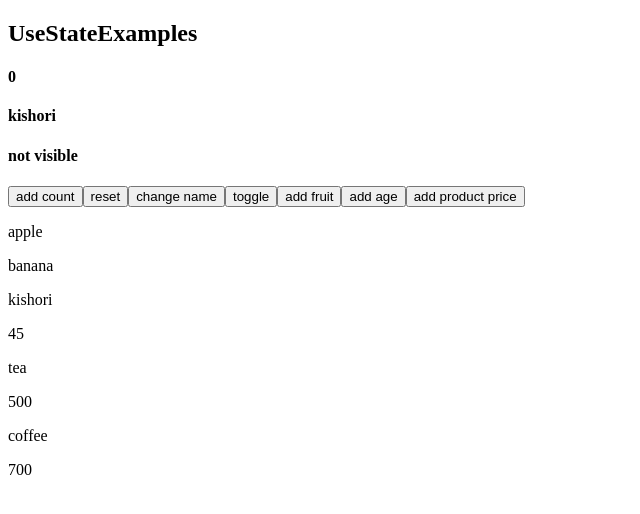
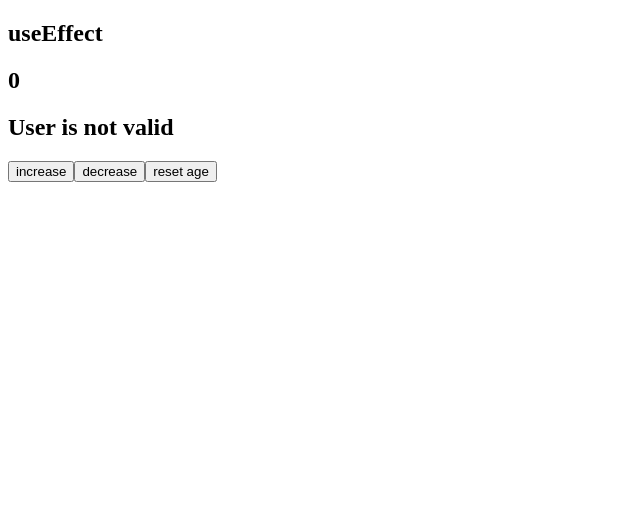
Before and after one commit to ameysawant/react19-with-typescript-tutorial, a React (Vite) app: page / in a window 1280 px wide. Shown: the top 514 px of the page, without its empty margins (0-640 px from the left). Built offline with nearby package versions, Linux system fonts and the light colour scheme.

Commit message:
added useffect

```diff
--- a/src/App.tsx
+++ b/src/App.tsx
@@ -1,4 +1,5 @@
 import Events from "./components/Events";
+import UseEffectBasics from "./hooks/UseEffectBasics";
 import UseStateBasics from "./hooks/UseStateBasics";
 import UseStateExamples from "./hooks/UseStateExamples";
 
@@ -7,7 +8,8 @@ const App = () => {
     <>
       {/* <Events /> */}
       {/* <UseStateBasics /> */}
-      <UseStateExamples />
+      {/* <UseStateExamples /> */}
+      <UseEffectBasics />
     </>
   );
 };
--- /dev/null
+++ b/src/hooks/UseEffectBasics.tsx
@@ -0,0 +1,84 @@
+/*
+What is useEffect ?
+useEffect is a hook which allows you to perform side effects like below mention.
+
+React controls 3 things -
+1. state
+2. props
+3. jsx (ui)
+
+So whatever react does not control we put them in useEffect, like api calls, localstorage, sessionstorage, cookies, DOM, eventlisteners, timers
+
+How useEffect work ?
+- it runs on every render without dependency array
+- it runs only once on first render when dependency array is blank
+- it runs only when dependency array value changes
+- you can add multiple useEffect
+
+Why use Cleanup Function ?
+- to avoid memory leak + ghost behavior + race condition
+- cleanup function runs on component unmount
+- cleanup function runs before dependency array value changes
+
+CLEANUP CHEAT SHEET:
+--------------------
+setInterval        → clearInterval(id)
+setTimeout         → clearTimeout(id)
+addEventListener   → removeEventListener
+fetch              → controller.abort()
+WebSocket          → socket.close()
+IntersectionObserver → observer.disconnect()
+Redux subscribe    → unsubscribe()
+
+Rules -
+- cannot call conditionally, in loops and functions same as useState hook
+*/
+
+import { useEffect, useState } from "react";
+
+const UseEffectBasics = () => {
+  console.log("component render");
+  const [age, setAge] = useState<number>(0);
+  const [text, setText] = useState<string>("is valid");
+
+  const checkAge = (currentAge: number) => {
+    if (currentAge >= 5) {
+      setText("is valid");
+    } else {
+      setText("is not valid");
+    }
+  };
+
+  const increaseAge = () => {
+    setAge((prev) => prev + 1);
+  };
+  const decreaseAge = () => {
+    setAge((prev) => prev - 1);
+  };
+  const resetAge = () => {
+    setAge(0);
+  };
+
+  useEffect(() => {
+    console.log("useeffect ran");
+    checkAge(age);
+  }, [age]);
+
+  useEffect(() => {
+    console.log("useeffect ran");
+    checkAge(age);
+  }, [age]);
+
+  return (
+    <div>
+      <h2>useEffect</h2>
+      <h2>{age}</h2>
+      <h2>User {text}</h2>
+      <button onClick={increaseAge}>increase</button>
+      <button onClick={decreaseAge}>decrease</button>
+      <button onClick={resetAge}>reset age</button>
+    </div>
+  );
+};
+
+export default UseEffectBasics;
```
